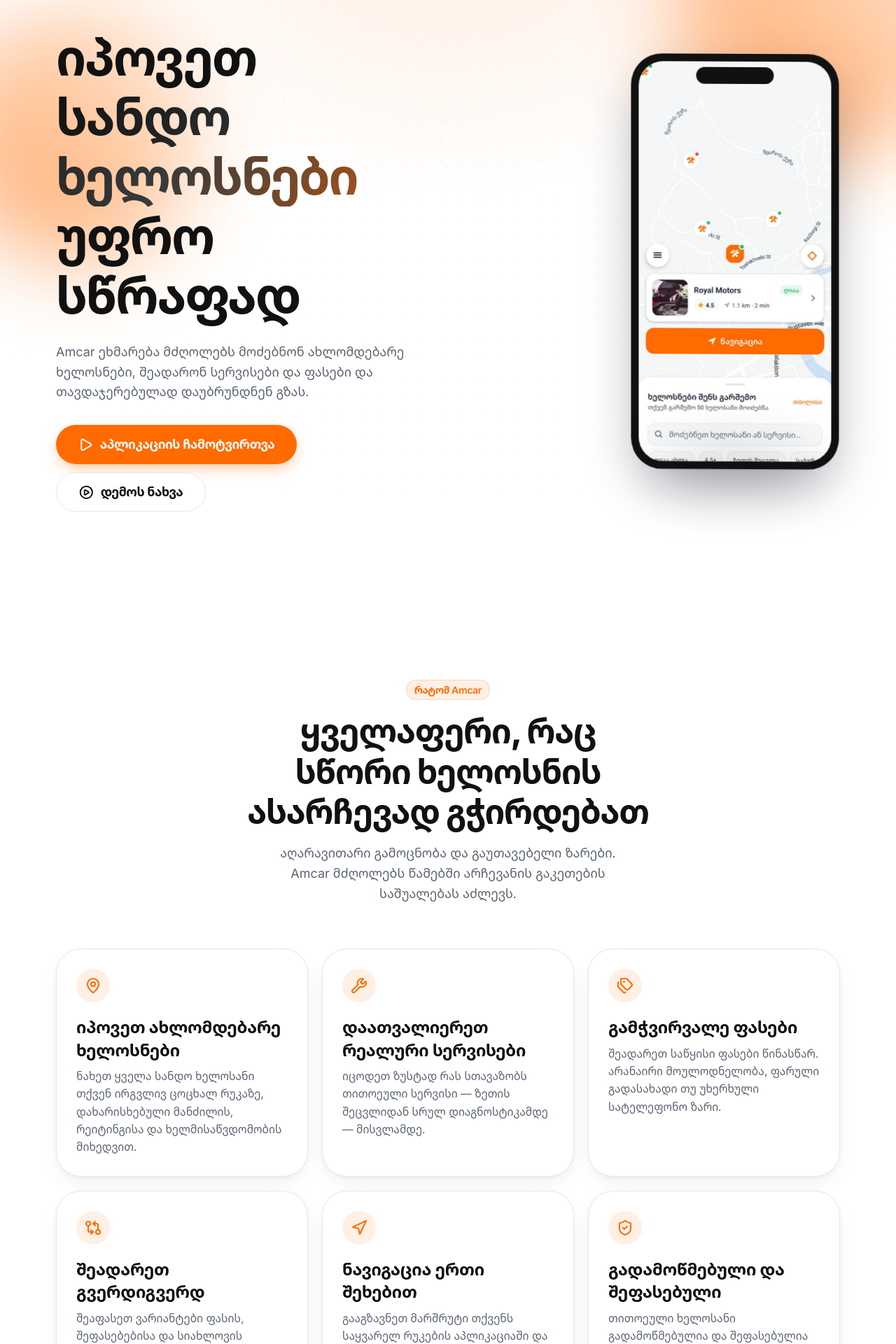
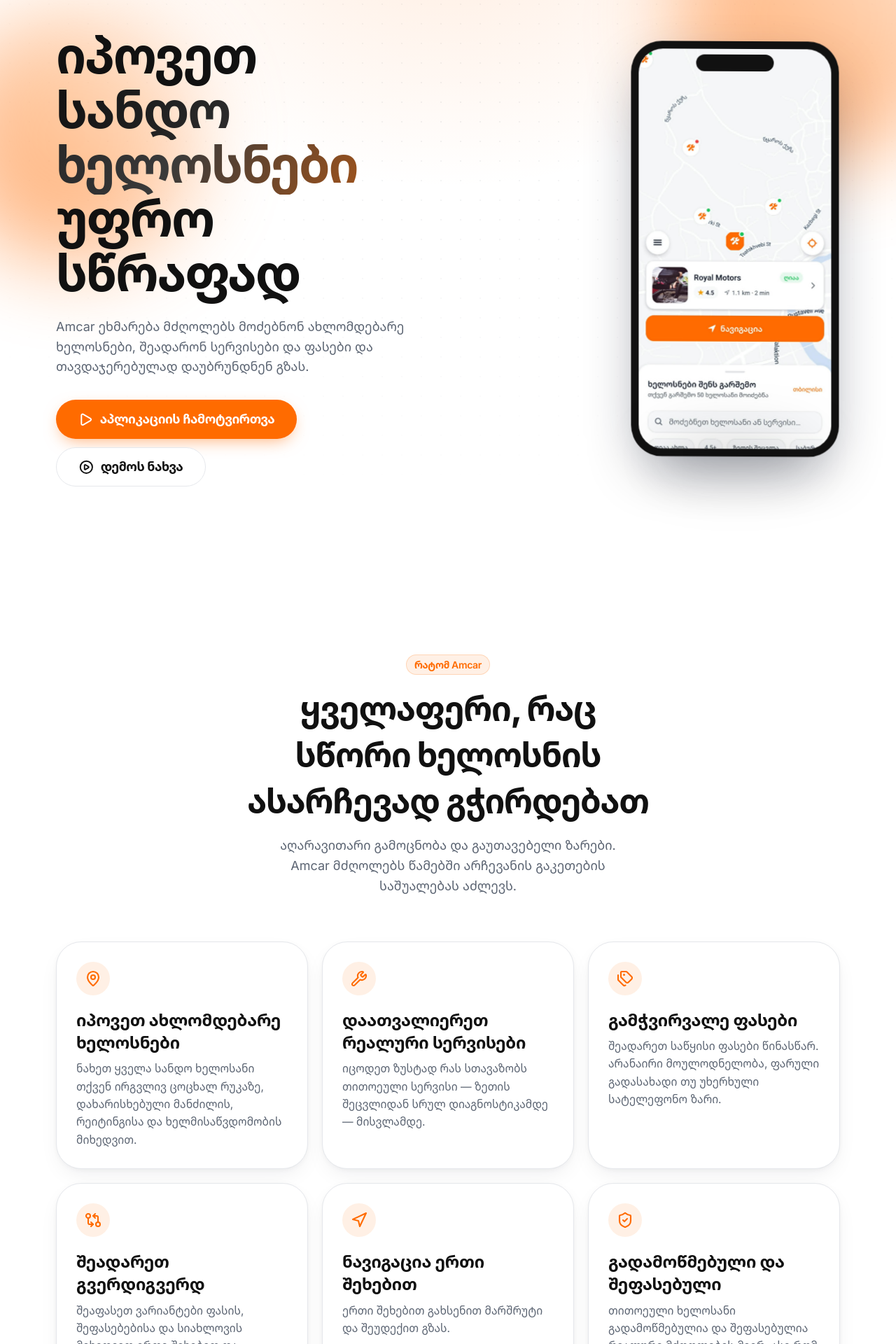
Before and after one commit to bendoza77/Amcar, a React (Vite) app in the folder client/: page / in a window 1280 px wide. Shown: the part 120-2040 px from the top of the page at 70% size. Built offline with nearby package versions, Linux system fonts and the light colour scheme; no server answers.

Commit message:
small changes

```diff
--- a/client/src/components/sections/Features.jsx
+++ b/client/src/components/sections/Features.jsx
@@ -12,7 +12,7 @@
  * Icons come from constants; copy comes from the active locale.
  */
 export default function Features() {
-  const { t } = useTranslation();
+  const { t, lang } = useTranslation();
   return (
     <section id="features" className="py-24 lg:py-32">
       <Container>
@@ -20,6 +20,8 @@
           eyebrow={t.features.eyebrow}
           title={t.features.title}
           subtitle={t.features.subtitle}
+          /* Georgian glyphs are tall — give the title roomier leading. */
+          titleClassName={lang === "ka" ? "leading-snug" : undefined}
         />
 
         <motion.div
--- a/client/src/components/sections/Hero.jsx
+++ b/client/src/components/sections/Hero.jsx
@@ -32,7 +32,7 @@
               className="text-hero font-extrabold text-fg text-balance"
               /* Georgian glyphs have tall ascenders/descenders — loosen the
                  leading so stacked lines don't collide. */
-              style={lang === "ka" ? { lineHeight: 1.18 } : undefined}
+              style={lang === "ka" ? { lineHeight: 1.08 } : undefined}
             >
               {t.hero.titleBefore}
               <span className="text-gradient">{t.hero.titleHighlight}</span>
--- a/client/src/components/ui/SectionTitle.jsx
+++ b/client/src/components/ui/SectionTitle.jsx
@@ -19,6 +19,7 @@
   align = "center",
   tone = "accent",
   className,
+  titleClassName,
 }) {
   const isCenter = align === "center";
 
@@ -43,7 +44,7 @@
 
       <motion.h2
         variants={fadeUp}
-        className="text-display font-extrabold text-fg text-balance"
+        className={cn("text-display font-extrabold text-fg text-balance", titleClassName)}
       >
         {title}
       </motion.h2>
--- a/client/src/i18n/dictionary.js
+++ b/client/src/i18n/dictionary.js
@@ -74,7 +74,7 @@
         {
           title: "ნავიგაცია ერთი შეხებით",
           description:
-            "გააგზავნეთ მარშრუტი თქვენს საყვარელ რუკების აპლიკაციაში და მიდით ყოყმანის გარეშე.",
+            "ერთი შეხებით გახსენით მარშრუტი და შეუდექით გზას.",
         },
         {
           title: "გადამოწმებული და შეფასებული",
@@ -114,7 +114,7 @@
           eyebrow: "სერვისები",
           title: "შეადარეთ სერვისები და ფასები",
           description:
-            "დაათვალიერეთ საწყისი ფასები და შეთავაზებები სხვადასხვა სერვისში, რათა ყოველთვის სამართლიან ფასს მიიღოთ.",
+            "დაათვალიერეთ საწყისი ფასები და შეთავაზებები სხვადასხვა სერვისში, რათა ყოველთვის სამართლიანი ფასი მიიღოთ.",
           bullets: ["გამჭვირვალე საწყისი ფასები", "სერვისების მკაფიო დაყოფა"],
         },
         {
@@ -320,7 +320,7 @@
               heading: "თქვენი უფლებები",
               body: [
                 "ნებისმიერ დროს შეგიძლიათ წვდომა, განახლება ან წაშლა მოითხოვოთ თქვენი მონაცემებისთვის.",
-                "მონაცემებთან დაკავშირებული ნებისმიერი მოთხოვნისთვის დაგვიკავშირდით: privacy@amcar.ge.",
+                "მონაცემებთან დაკავშირებული ნებისმიერი მოთხოვნისთვის დაგვიკავშირდით: amcar2drivers@gmail.com.",
               ],
             },
           ],
@@ -417,7 +417,7 @@
             {
               heading: "კონტაქტი",
               body: [
-                "ლიცენზიებთან დაკავშირებული შეკითხვებისთვის მოგვწერეთ: legal@amcar.ge.",
+                "ლიცენზიებთან დაკავშირებული შეკითხვებისთვის მოგვწერეთ: amcar2drivers@gmail.com.",
               ],
             },
           ],
@@ -810,7 +810,7 @@
               heading: "Your rights",
               body: [
                 "You can request access to, correction of, or deletion of your data at any time.",
-                "For any data request, contact us at privacy@amcar.ge.",
+                "For any data request, contact us at amcar2drivers@gmail.com.",
               ],
             },
           ],
@@ -907,7 +907,7 @@
             {
               heading: "Contact",
               body: [
-                "For licensing questions, email us at legal@amcar.ge.",
+                "For licensing questions, email us at amcar2drivers@gmail.com.",
               ],
             },
           ],
```
